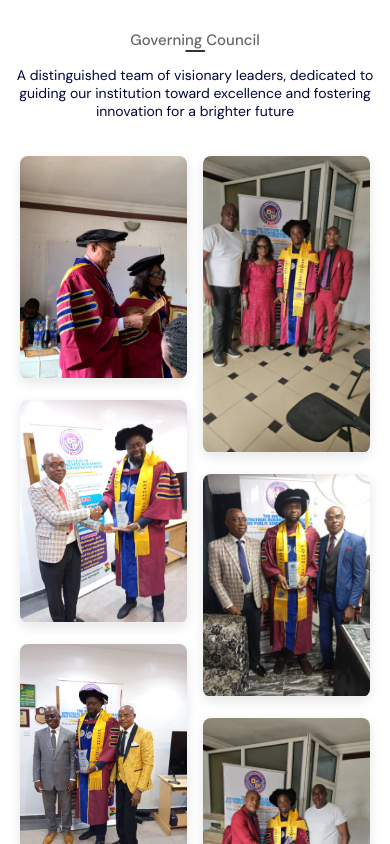
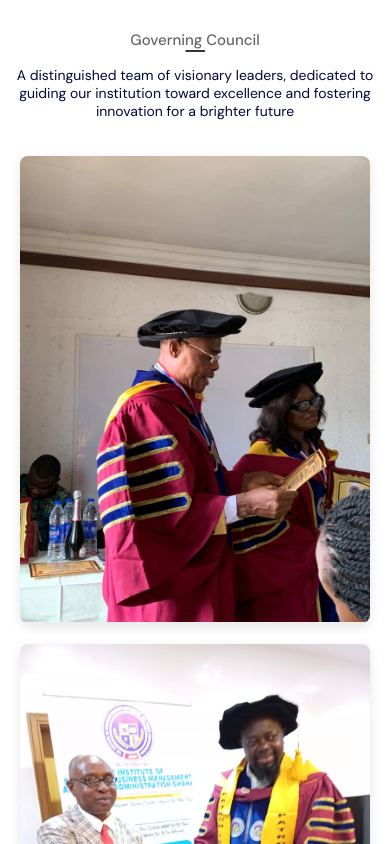
Before and after one commit to cipher-d-dev/isbmpa, a React (Vite) app: page / in a window 390 px wide. Shown: the part 2220-3064 px from the top of the page. Built offline with nearby package versions, Linux system fonts and the light colour scheme.

Commit message:
increasing image size at smaller viewports

```diff
--- a/src/css/Home.css
+++ b/src/css/Home.css
@@ -265,8 +265,8 @@ section .flexImages .item .description {
 }
 @media screen and (max-width: 540px) {
   section .flexImages {
-    -moz-column-count: 2;
-         column-count: 2;
+    -moz-column-count: 1;
+         column-count: 1;
   }
 }
 section .listed ul {
--- a/src/sass/Home.scss
+++ b/src/sass/Home.scss
@@ -251,7 +251,7 @@ section {
       column-count: 3;
     }
     @include media(540px) {
-      column-count: 2;
+      column-count: 1;
     }
   }
   .listed {
```
